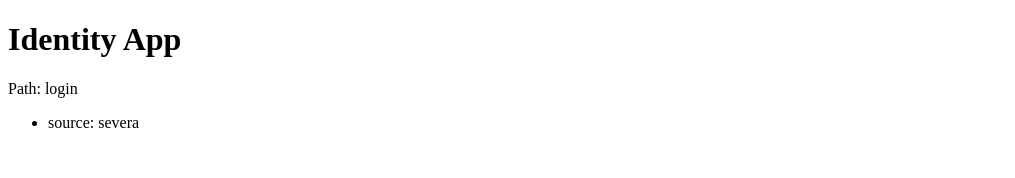
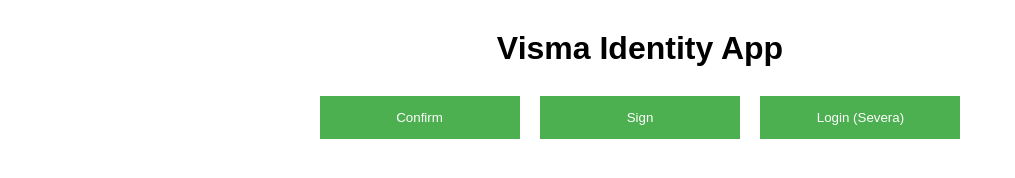
Before and after one commit to Vesku2000/Visma, a plain HTML site: page index.html in a window 1280 px wide. Shown: the whole page, without its empty margins (0-1015 px from the left). Drawn offline with Linux system fonts and the light colour scheme.

Commit message:
pushing to git all files

```diff
--- a/Identity.js
+++ b/Identity.js
@@ -82,3 +82,27 @@
         return params;
     }
 }
+
+let uri = '';
+            let identity;
+
+
+            function updateDisplay() {
+                const path = identity.getPath();
+                const parameters = identity.getParameters();
+
+                const app = document.getElementById('app');
+                app.innerHTML = `
+                    <p>Path: ${path}</p>
+                    <ul>
+                        ${Object.entries(parameters).map(([key, value]) => `<li>${key}: ${value}</li>`).join('')}
+                    </ul>
+                `;
+            }
+
+function changeURI(newUri) {
+    uri = newUri;
+    identity = new IdentityApp(uri);
+    identity.parseURI();
+    updateDisplay();
+}
--- /dev/null
+++ b/Visma.css
@@ -0,0 +1,30 @@
+
+/* Add some styling for the webpage */
+body {
+    font-family: Arial, sans-serif;
+    text-align: center;
+}
+
+h1 {
+    font-size: 2em;
+    margin-top: 30px;
+}
+
+#app {
+    margin: 20px;
+}
+
+/* Style for the buttons */
+.button {
+    background-color: #4CAF50;
+    color: white;
+    padding: 14px 20px;
+    margin: 8px;
+    border: none;
+    cursor: pointer;
+    width: 200px;
+}
+
+.button:hover {
+    background-color: #3e8e41;
+}
--- a/index.html
+++ b/index.html
@@ -3,26 +3,21 @@
     <head>
         <title>Identity App</title>
         <script src="Identity.js"></script>
+        <link rel="stylesheet" type="text/css" href="/Visma.css">
     </head>
     <body>
+        <h1>Visma Identity App</h1>
+
         <div id="app"></div>
 
+        <div>
+            <button class="button" onclick="changeURI('visma-identity://confirm?source=netvisor&paymentnumber=102226')">Confirm</button>
+            <button class="button" onclick="changeURI('visma-identity://sign?source=vismasign&documentid=105ab44')">Sign</button>
+            <button class="button" onclick="changeURI('visma-identity://login?source=severa')">Login (Severa)</button>
+        </div>
+
         <script>
-            const uri = 'visma-identity://login?source=severa';
-            const identity = new IdentityApp(uri);
-            identity.parseURI();
 
-            const path = identity.getPath();
-            const parameters = identity.getParameters();
-
-            const app = document.getElementById('app');
-            app.innerHTML = `
-                <h1>Identity App</h1>
-                <p>Path: ${path}</p>
-                <ul>
-                    ${Object.entries(parameters).map(([key, value]) => `<li>${key}: ${value}</li>`).join('')}
-                </ul>
-            `;
         </script>
     </body>
 </html>
```
